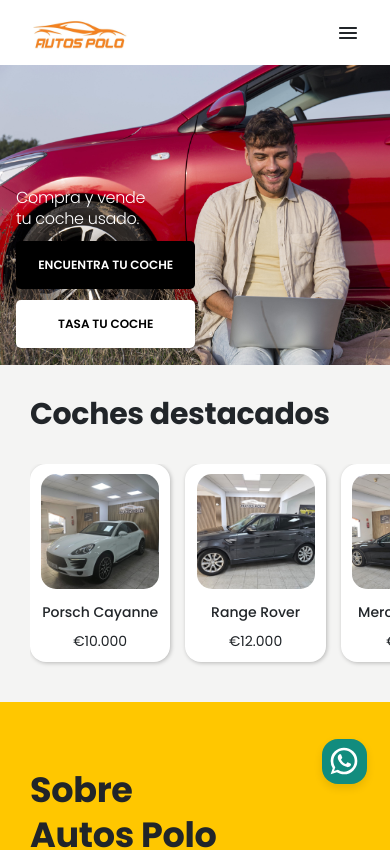
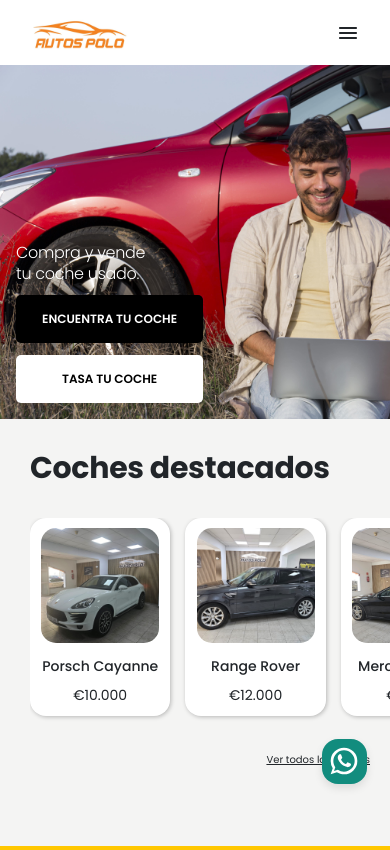
Before and after one commit to justinait/autospolo, a React (Vite) app: page / in a window 390 px wide. Shown: the top 850 px of the page. Built offline with nearby package versions, Linux system fonts and the light colour scheme; a web font is replaced by a local one.

Commit message:
hero responsive

```diff
--- a/src/Components/Home/Hero/Hero.css
+++ b/src/Components/Home/Hero/Hero.css
@@ -6,6 +6,7 @@
     flex-direction: column;
     justify-content: flex-end;
     align-items: flex-start;
+    height: 42vh;
 }
 .heroContainer h2 {
     font-size: 16px;
@@ -23,7 +24,8 @@
     font-size: 12px;
     font-weight: 600;
     text-transform: uppercase;
-    width: 46%;
+    width: 48%;
+    min-width: fit-content;
     background: black;
     color: white;
     padding: 15px 18px 15px 18px;
--- a/src/Components/Home/Starred/Starred.css
+++ b/src/Components/Home/Starred/Starred.css
@@ -9,6 +9,8 @@
 }
 .starredCarsContainer {
     padding: 0 0px 20px 30px;
+    height: 47vh;
+    min-height: max-content;
 }
 .starredContainerMap {
     display: flex;
@@ -36,3 +38,10 @@
     margin: 10px 0 0;
     font-size: 14px;
 }
+.seeMore {
+    text-align: end;
+    margin: 1rem 20px 0 0;
+    font-size: 10px;
+    text-decoration: underline;
+    padding-bottom: 5px;
+}
--- a/src/Components/Home/Starred/Starred.jsx
+++ b/src/Components/Home/Starred/Starred.jsx
@@ -58,7 +58,7 @@
             <h2>Coches destacados</h2>
 
             <div ref={containerRef} className='starredContainerMap'>
-            {
+                {
                 starred.map((e, i) => {
                     return(
                         <div key={i} className='starredCarsCard'>
@@ -68,8 +68,9 @@
                         </div>
                     )
                 })
-            }
+                }
             </div>
+            <p className='seeMore'>Ver todos los coches</p>
         </div>
     )
 }
```
